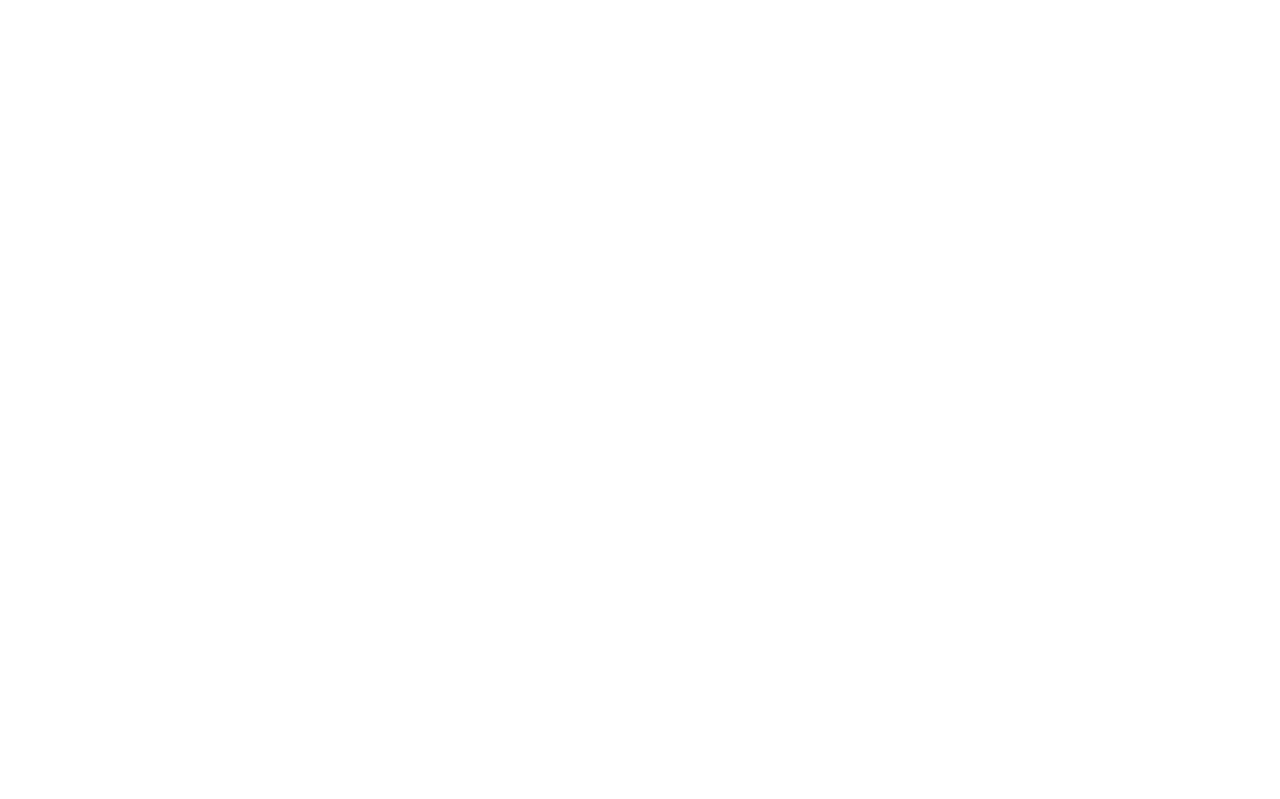
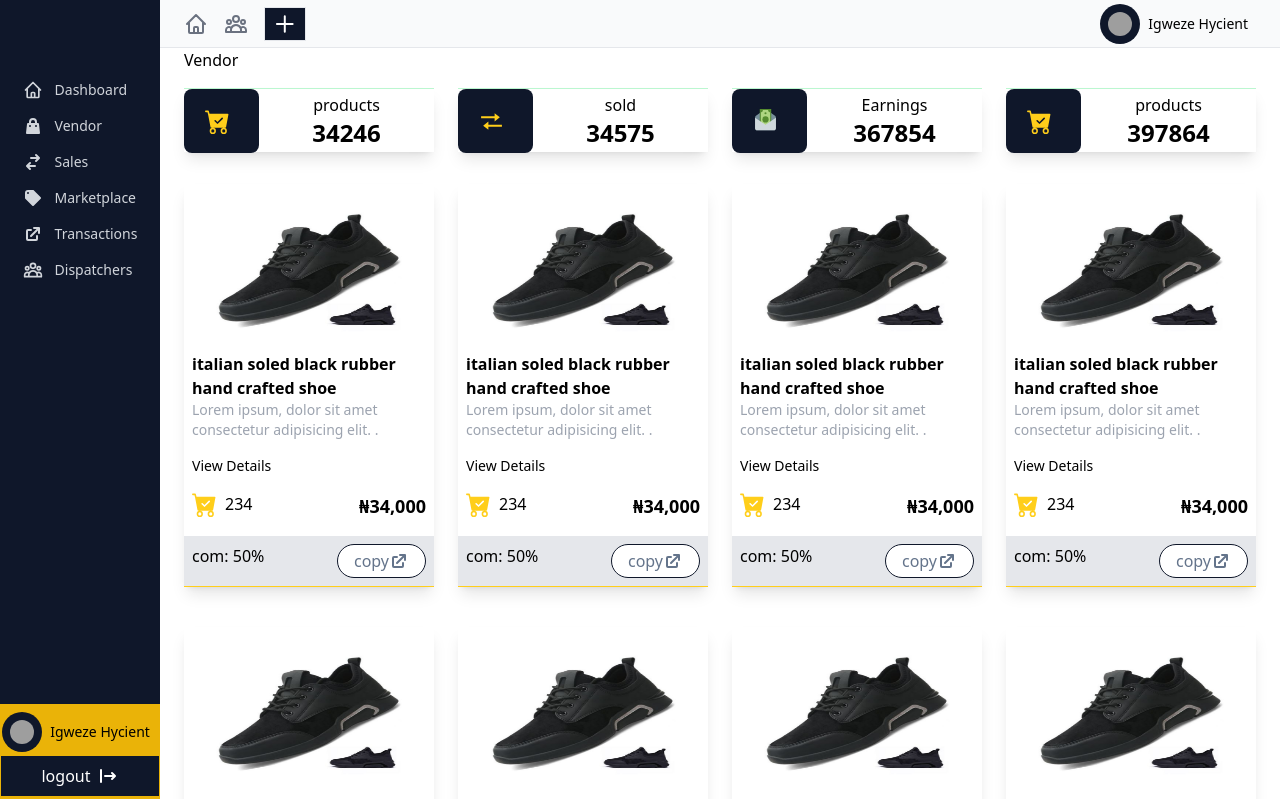
Before and after one commit to emeraldhycient/commissionsfunnels, a React (Vite) app: page /merchant/vendor in a window 1280 px wide. Before the commit this address had no page. Shown: the top 799 px of the page. Built offline with nearby package versions, Linux system fonts and the light colour scheme; grey boxes are pictures that could not be loaded; a web font is replaced by a local one.

Commit message:
[add] created vendor page ,products display,stats display

```diff
--- a/src/App.jsx
+++ b/src/App.jsx
@@ -4,6 +4,8 @@
 import Home from "./pages/home";
 import Login from "./pages/login";
 import Dashboard from "./pages/merchants/dashboard";
+import Marketplace from "./pages/merchants/marketplace";
+import Vendor from "./pages/merchants/vendor";
 import Signup from "./pages/signup";
 function App() {
   return (
@@ -15,6 +17,8 @@
         <Route path="/about" element={<About />} />
         <Route path="/contact" element={<Contact />} />
         <Route path="/merchant/dashboard" element={<Dashboard />} />
+        <Route path="/merchant/marketplace" element={<Marketplace />} />
+        <Route path="/merchant/vendor" element={<Vendor />} />
       </Routes>
     </BrowserRouter>
   );
--- a/src/components/merchants/layout.jsx
+++ b/src/components/merchants/layout.jsx
@@ -5,11 +5,11 @@
 function Layout({ children }) {
   return (
     <section>
-      <div className="grid grid-cols-1 md:grid-cols-8 h-screen">
-        <div className="hidden md:block bg-slate-900 pt-[4rem]">
+      <div className="grid grid-cols-1 md:grid-cols-8">
+        <div className="hidden md:block bg-slate-900 pt-[4rem] h-screen">
           <Sidebar />
         </div>
-        <div className="col-span-7">
+        <div className="col-span-7 overflow-y-auto	">
           <Navbar />
           <div className="px-6">{children}</div>
         </div>
--- /dev/null
+++ b/src/components/merchants/marketplace/product.jsx
@@ -0,0 +1,47 @@
+import { BsFillCartCheckFill } from "react-icons/bs";
+import shoe from "../../../assets/images/shoe.jpeg";
+
+function Product() {
+  return (
+    <div className=" mb-4 border-b-[.1rem] border-[#ffce1a] shadow-lg pt-2">
+      <div className="bg-gray-50 h-40 w-full flex justify-center items-center">
+        <img src={shoe} loading="lazy" className="h-40 w-full" alt="" />
+      </div>
+      <div className="w-full flex flex-col justify-between items-left px-2 ">
+        <h4 className="text-base font-bold">
+          italian soled black rubber hand crafted shoe
+        </h4>
+        <p className="text-sm text-gray-400">
+          Lorem ipsum, dolor sit amet consectetur adipisicing elit. .
+        </p>
+        <a href="" className="my-1 md:my-4 text-sm">
+          View Details
+        </a>
+      </div>
+      <div className="w-full flex  justify-between items-left px-2 ">
+        <div className="flex">
+          <BsFillCartCheckFill size={25} className="text-[#ffce1a] mr-2" />
+          <h4>234</h4>
+        </div>
+        <h3 className="text-lg font-bold">&#8358;34,000</h3>
+      </div>
+      <div className="w-full flex justify-between items-left mt-4 bg-gray-200 p-2">
+        <h4>com: 50%</h4>
+        <button className="bg-white rounded-full p-1 md:px-4 border-[.1rem] border-slate-900 text-slate-500 hover:text-blue-400 hover:border-yellow-500 flex justify-center items-center">
+          copy
+          <svg
+            xmlns="http://www.w3.org/2000/svg"
+            className="h-5 w-5"
+            viewBox="0 0 20 20"
+            fill="currentColor"
+          >
+            <path d="M11 3a1 1 0 100 2h2.586l-6.293 6.293a1 1 0 101.414 1.414L15 6.414V9a1 1 0 102 0V4a1 1 0 00-1-1h-5z" />
+            <path d="M5 5a2 2 0 00-2 2v8a2 2 0 002 2h8a2 2 0 002-2v-3a1 1 0 10-2 0v3H5V7h3a1 1 0 000-2H5z" />
+          </svg>
+        </button>
+      </div>
+    </div>
+  );
+}
+
+export default Product;
--- a/src/components/merchants/navbar.jsx
+++ b/src/components/merchants/navbar.jsx
@@ -1,11 +1,14 @@
-import React from "react";
+import { Link } from "react-router-dom";
 
 function Navbar() {
   return (
-    <div className="h-[3rem] bg-gray-50 border-b-[.1rem] border-gray-200 flex items-center px-6">
+    <div className="h-[3rem] bg-gray-50 border-b-[.1rem] border-gray-200 flex items-center px-2 md:px-6">
       <div className="flex-1 flex justify-between items-center">
         <div className="flex items-center">
-          <a href="#" className="text-gray-500 hover:text-gray-700">
+          <Link
+            to="/merchant/dashboard"
+            className="text-gray-500 hover:text-gray-700"
+          >
             <svg
               className="h-6 w-6"
               fill="none"
@@ -17,8 +20,11 @@
             >
               <path d="M3 12l2-2m0 0l7-7 7 7M5 10v10a1 1 0 001 1h3m10-11l2 2m-2-2v10a1 1 0 01-1 1h-3m-6 0a1 1 0 001-1v-4a1 1 0 011-1h2a1 1 0 011 1v4a1 1 0 001 1m-6 0h6" />
             </svg>
-          </a>
-          <a href="#" className="ml-4 text-gray-500 hover:text-gray-700">
+          </Link>
+          <Link
+            to="/merchant/dispatchers"
+            className="ml-4 text-gray-500 hover:text-gray-700"
+          >
             <svg
               className="h-6 w-6"
               fill="none"
@@ -30,7 +36,25 @@
             >
               <path d="M17 20h5v-2a3 3 0 00-5.356-1.857M17 20H7m10 0v-2c0-.656-.126-1.283-.356-1.857M7 20H2v-2a3 3 0 015.356-1.857M7 20v-2c0-.656.126-1.283.356-1.857m0 0a5.002 5.002 0 019.288 0M15 7a3 3 0 11-6 0 3 3 0 016 0zm6 3a2 2 0 11-4 0 2 2 0 014 0zM7 10a2 2 0 11-4 0 2 2 0 014 0z" />
             </svg>
-          </a>
+          </Link>
+          <Link to="" className="ml-4">
+            <button className="w-[99%] bg-slate-900 text-white px-2 py-1 mx-auto flex items-center justify-center items-center hover:bg-white border-[.1rem] hover:border-slate-900 hover:text-yellow-500">
+              <svg
+                xmlns="http://www.w3.org/2000/svg"
+                className="h-6 w-6 hover:text-yellow-500"
+                fill="none"
+                viewBox="0 0 24 24"
+                stroke="currentColor"
+                strokeWidth={2}
+              >
+                <path
+                  strokeLinecap="round"
+                  strokeLinejoin="round"
+                  d="M12 4v16m8-8H4"
+                />
+              </svg>
+            </button>
+          </Link>
         </div>
         <div className="flex items-center">
           <div className="h-10 w-10 p-2 rounded-full bg-slate-900">
@@ -42,18 +66,6 @@
             />
           </div>
           <h2 className="mx-2 text-sm">Igweze Hycient</h2>
-          <svg
-            xmlns="http://www.w3.org/2000/svg"
-            className="h-5 w-5"
-            viewBox="0 0 20 20"
-            fill="currentColor"
-          >
-            <path
-              fillRule="evenodd"
-              d="M12.586 4.586a2 2 0 112.828 2.828l-3 3a2 2 0 01-2.828 0 1 1 0 00-1.414 1.414 4 4 0 005.656 0l3-3a4 4 0 00-5.656-5.656l-1.5 1.5a1 1 0 101.414 1.414l1.5-1.5zm-5 5a2 2 0 012.828 0 1 1 0 101.414-1.414 4 4 0 00-5.656 0l-3 3a4 4 0 105.656 5.656l1.5-1.5a1 1 0 10-1.414-1.414l-1.5 1.5a2 2 0 11-2.828-2.828l3-3z"
-              clipRule="evenodd"
-            />
-          </svg>
         </div>
       </div>
     </div>
--- a/src/components/merchants/sidebar.jsx
+++ b/src/components/merchants/sidebar.jsx
@@ -5,7 +5,7 @@
     <div className="h-full flex flex-col justify-between">
       <ul className="mx-auto">
         <li className="text-gray-300 text-sm my-4 hover:text-yellow-500">
-          <Link to="/" className="flex items-center ">
+          <Link to="/merchant/dashboard" className="flex items-center ">
             <svg
               className="h-5 w-5 mr-3"
               fill="none"
@@ -21,7 +21,7 @@
           </Link>
         </li>
         <li className="text-gray-300 text-sm my-4 hover:text-yellow-500">
-          <Link to="/" className="flex items-center ">
+          <Link to="/merchant/vendor" className="flex items-center ">
             <svg
               xmlns="http://www.w3.org/2000/svg"
               className="h-5 w-5 mr-3"
@@ -34,7 +34,7 @@
                 clipRule="evenodd"
               />
             </svg>
-            <h6>Products</h6>
+            <h6>Vendor</h6>
           </Link>
         </li>
         <li className="text-gray-300 text-sm my-4 hover:text-yellow-500">
@@ -51,7 +51,7 @@
           </Link>
         </li>
         <li className="text-gray-300 text-sm my-4 hover:text-yellow-500">
-          <Link to="/" className="flex items-center ">
+          <Link to="/merchant/Marketplace" className="flex items-center ">
             <svg
               xmlns="http://www.w3.org/2000/svg"
               className="h-5 w-5 mr-3"
@@ -100,7 +100,7 @@
       </ul>
       <div className="bg-yellow-500 h-24 flex flex-col pb-1 justify-between items-center">
         <Link to="/" className="flex justify-between items-center pt-2  ">
-          <div className="h-10 w-10 p-2  rounded-full bg-gray-400">
+          <div className="h-10 w-10 p-2  rounded-full bg-slate-900">
             {/* replace man with person usernmae*/}
             <img
               src="https://avatars.dicebear.com/api/human/man.svg"
--- /dev/null
+++ b/src/components/merchants/vendor/product.jsx
@@ -0,0 +1,47 @@
+import { BsFillCartCheckFill } from "react-icons/bs";
+import shoe from "../../../assets/images/shoe.jpeg";
+
+function Product() {
+  return (
+    <div className=" mb-4 border-b-[.1rem] border-[#ffce1a] shadow-lg pt-2">
+      <div className="bg-gray-50 h-40 w-full flex justify-center items-center">
+        <img src={shoe} loading="lazy" className="h-40 w-full" alt="" />
+      </div>
+      <div className="w-full flex flex-col justify-between items-left px-2 ">
+        <h4 className="text-base font-bold">
+          italian soled black rubber hand crafted shoe
+        </h4>
+        <p className="text-sm text-gray-400">
+          Lorem ipsum, dolor sit amet consectetur adipisicing elit. .
+        </p>
+        <a href="" className="my-1 md:my-4 text-sm">
+          View Details
+        </a>
+      </div>
+      <div className="w-full flex  justify-between items-left px-2 ">
+        <div className="flex">
+          <BsFillCartCheckFill size={25} className="text-[#ffce1a] mr-2" />
+          <h4>234</h4>
+        </div>
+        <h3 className="text-lg font-bold">&#8358;34,000</h3>
+      </div>
+      <div className="w-full flex justify-between items-left mt-4 bg-gray-200 p-2">
+        <h4>com: 50%</h4>
+        <button className="bg-white rounded-full p-1 md:px-4 border-[.1rem] border-slate-900 text-slate-500 hover:text-blue-400 hover:border-yellow-500 flex justify-center items-center">
+          copy
+          <svg
+            xmlns="http://www.w3.org/2000/svg"
+            className="h-5 w-5"
+            viewBox="0 0 20 20"
+            fill="currentColor"
+          >
+            <path d="M11 3a1 1 0 100 2h2.586l-6.293 6.293a1 1 0 101.414 1.414L15 6.414V9a1 1 0 102 0V4a1 1 0 00-1-1h-5z" />
+            <path d="M5 5a2 2 0 00-2 2v8a2 2 0 002 2h8a2 2 0 002-2v-3a1 1 0 10-2 0v3H5V7h3a1 1 0 000-2H5z" />
+          </svg>
+        </button>
+      </div>
+    </div>
+  );
+}
+
+export default Product;
--- /dev/null
+++ b/src/components/merchants/vendor/stat.jsx
@@ -0,0 +1,17 @@
+import React from "react";
+
+function Stat({ icon, name, total }) {
+  return (
+    <div className=" mb-4  border-t-[.1rem] border-t-green-200 shadow-lg  h-16 shadow-lg flex">
+      <div className="w-[30%] bg-slate-900 h-16 rounded-r-lg rounded-l-lg flex justify-center items-center">
+        {icon}
+      </div>
+      <div className="w-[70%] h-16 rounded-l-lg flex flex-col justify-center items-center">
+        <h4>{name}</h4>
+        <h2 className="text-2xl font-bold">{total}</h2>
+      </div>
+    </div>
+  );
+}
+
+export default Stat;
--- /dev/null
+++ b/src/pages/merchants/marketplace.jsx
@@ -0,0 +1,26 @@
+import Layout from "../../components/merchants/layout";
+import Product from "../../components/merchants/marketplace/product";
+
+function Marketplace() {
+  return (
+    <Layout>
+      marketplace
+      <div className="grid grid-cols-2 md:grid-cols-4 gap-2 md:gap-6 mt-4">
+        <Product />
+        <Product />
+        <Product />
+        <Product />
+        <Product />
+        <Product />
+        <Product />
+        <Product />
+        <Product />
+        <Product />
+        <Product />
+        <Product />
+      </div>
+    </Layout>
+  );
+}
+
+export default Marketplace;
--- /dev/null
+++ b/src/pages/merchants/vendor.jsx
@@ -0,0 +1,56 @@
+import Layout from "../../components/merchants/layout";
+import Product from "../../components/merchants/vendor/product";
+import Stat from "../../components/merchants/vendor/stat";
+import { BsFillCartCheckFill } from "react-icons/bs";
+import { BiTransfer } from "react-icons/bi";
+import { FcMoneyTransfer } from "react-icons/fc";
+
+function Vendor() {
+  return (
+    <Layout>
+      <h4>Vendor</h4>
+      <div className="grid grid-cols-2 md:grid-cols-4 gap-2 md:gap-6 mt-4">
+        <Stat
+          name="products"
+          total={34246}
+          icon={
+            <BsFillCartCheckFill size={25} className="text-[#ffce1a] mr-2" />
+          }
+        />
+        <Stat
+          name="sold"
+          total={34575}
+          icon={<BiTransfer size={25} className="text-[#ffce1a] mr-2" />}
+        />
+        <Stat
+          name="Earnings"
+          total={367854}
+          icon={<FcMoneyTransfer size={25} className="text-[#ffce1a] mr-2" />}
+        />
+        <Stat
+          name="products"
+          total={397864}
+          icon={
+            <BsFillCartCheckFill size={25} className="text-[#ffce1a] mr-2" />
+          }
+        />
+      </div>
+      <div className="grid grid-cols-2 md:grid-cols-4 gap-2 md:gap-6 mt-4">
+        <Product />
+        <Product />
+        <Product />
+        <Product />
+        <Product />
+        <Product />
+        <Product />
+        <Product />
+        <Product />
+        <Product />
+        <Product />
+        <Product />
+      </div>
+    </Layout>
+  );
+}
+
+export default Vendor;
```
